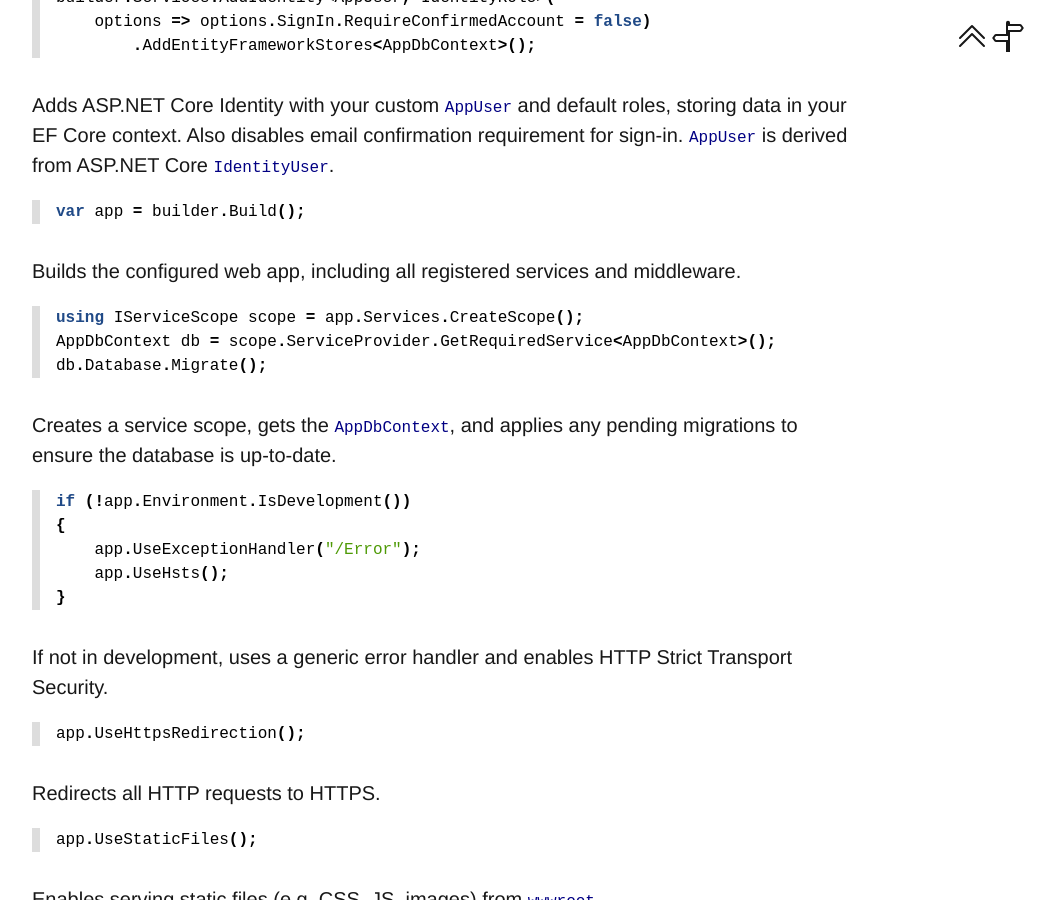
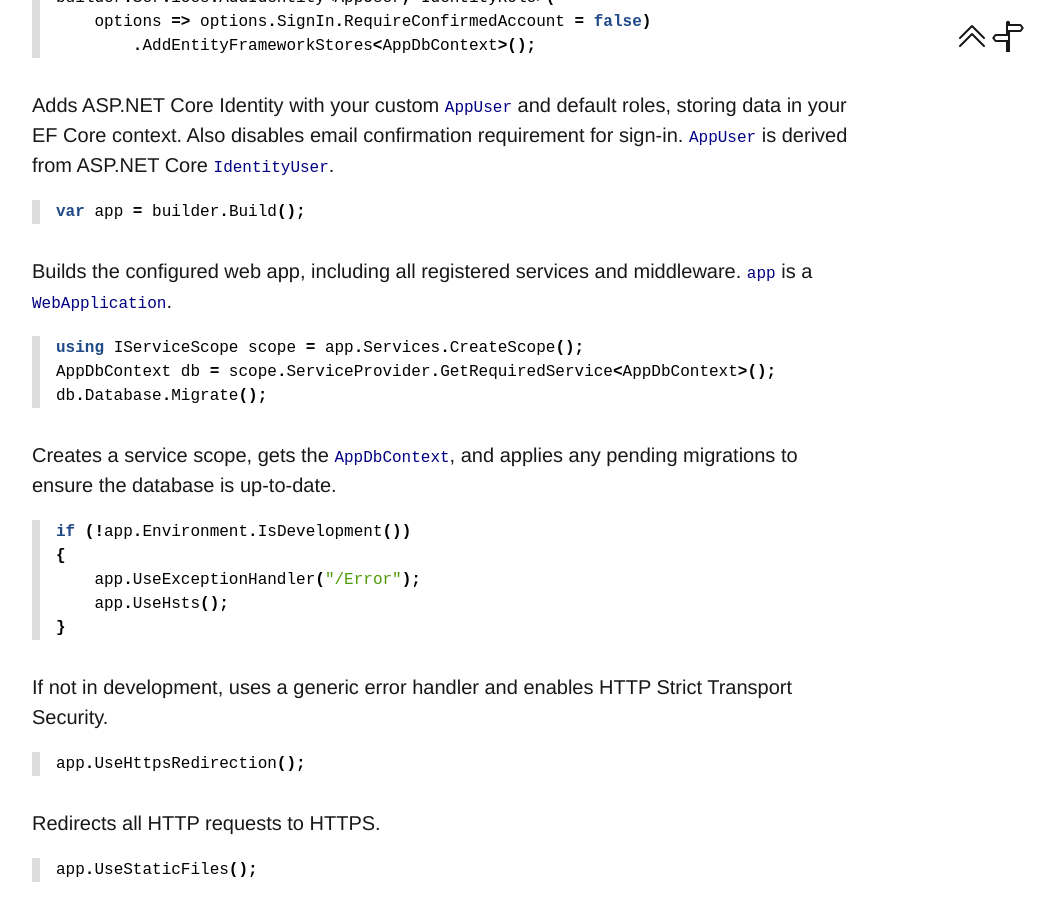
Before and after one commit to KyleRego/KyleRego.github.io, a Jekyll site: the page built from collections/_posts/2025-06-08-programcs.markdown, in a window 1280 px wide and 900 px high, scrolled down 2981 px. Shown: the whole window, without its empty margins (112-1167 px from the left). Built offline with Jekyll 4.4.1, drawn with Linux system fonts in a browser that asks for light colours.

Commit message:
One last update

```diff
--- a/collections/_posts/2025-06-08-programcs.markdown
+++ b/collections/_posts/2025-06-08-programcs.markdown
@@ -109,7 +109,7 @@ Adds ASP.NET Core Identity with your custom `AppUser` and default roles, storing
 {% highlight c# %}
 var app = builder.Build();
 {% endhighlight %}
-Builds the configured web app, including all registered services and middleware.
+Builds the configured web app, including all registered services and middleware. `app` is a `WebApplication`.
 {% highlight c# %}
 using IServiceScope scope = app.Services.CreateScope();
 AppDbContext db = scope.ServiceProvider.GetRequiredService<AppDbContext>();
```
